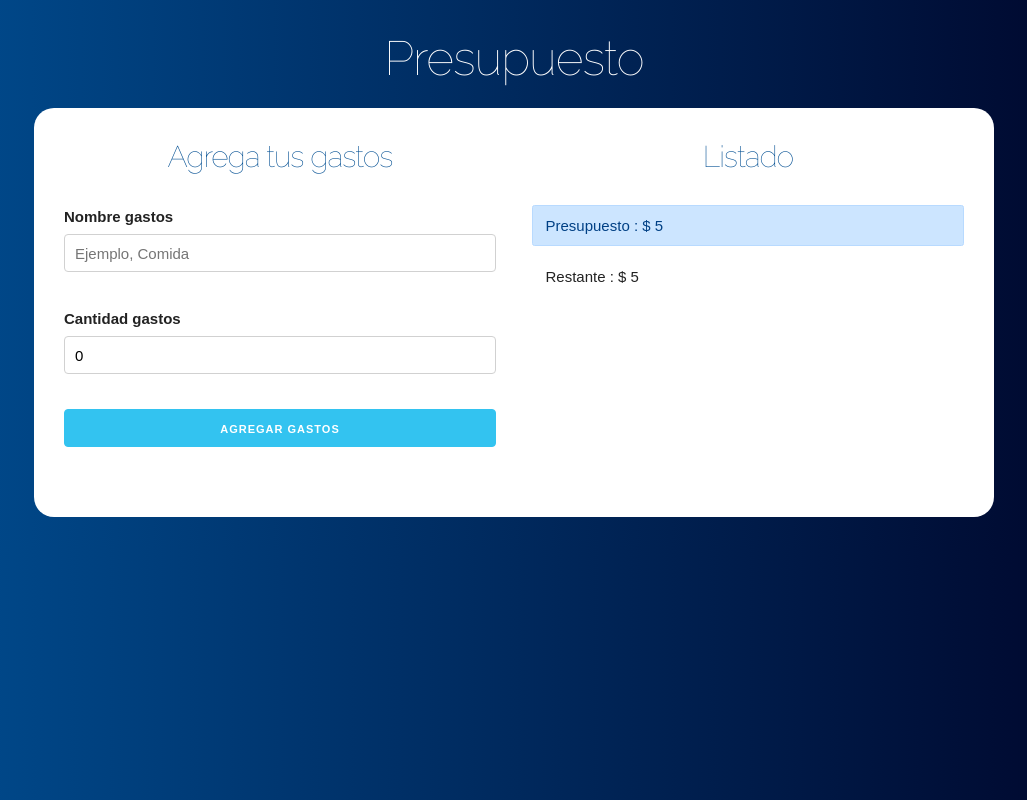
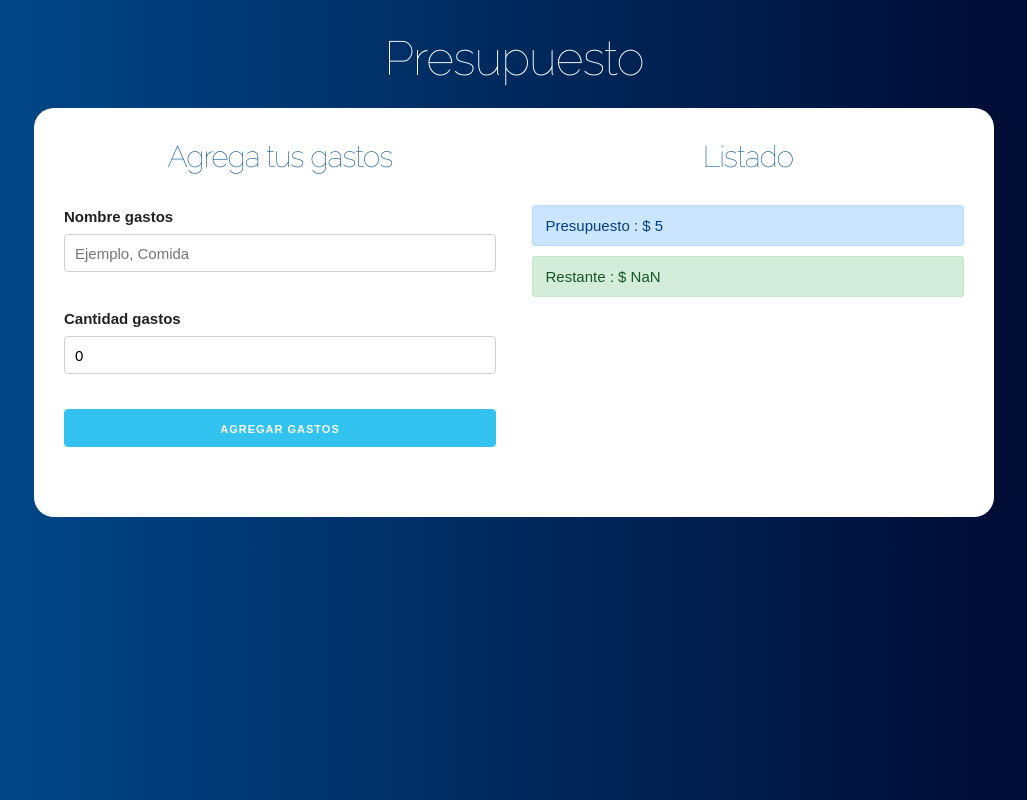
Before and after one commit to cristianaparra/-budget-Control, a React (Create React App) app: page / in a window 1280 px wide. Both pictures are taken after typing "5" into the empty fields and a click on the input "definir presupuesto". Shown: the whole page, without its empty margins (126-1153 px from the left). Built offline with nearby package versions, Linux system fonts and the light colour scheme.

Commit message:
creacion de helpers para cambiar colore cuandoi se agota el presupuesto

```diff
--- a/src/App.js
+++ b/src/App.js
@@ -35,7 +35,7 @@ function App() {
     //resetear a false
     guardarCrearGastos(false)
 
-  }, [gasto])
+  }, [gasto, gastos, creargasto, diferencia])
 
 
 
--- /dev/null
+++ b/src/Helpers.js
@@ -0,0 +1,13 @@
+export const revisarPresupuesto = (presupuesto, restante) => {
+
+    let clase;
+
+    if ((presupuesto / 4) > restante) {
+        clase = 'alert alert-danger';
+    } else if ((presupuesto / 2) > restante) {
+        clase = 'alert alert-warning';
+    } else {
+        clase = 'alert alert-success';
+    }
+    return clase
+}
--- a/src/components/Control.js
+++ b/src/components/Control.js
@@ -1,12 +1,13 @@
 import React, { Fragment } from 'react';
+import {revisarPresupuesto} from '../Helpers'
 
-const Control = ({presupuesto, diferencia}) => {
+const Control = ({ presupuesto, diferencia }) => {
     return (
         <Fragment>
             <div className='alert alert-primary'>
                 Presupuesto : $ {presupuesto}
             </div>
-<div className='alert'>
+            <div className={revisarPresupuesto(presupuesto, diferencia)}>
                 Restante : $ {diferencia}
             </div>
 
```
Lines whose indentation alone changed are shown as unchanged.
